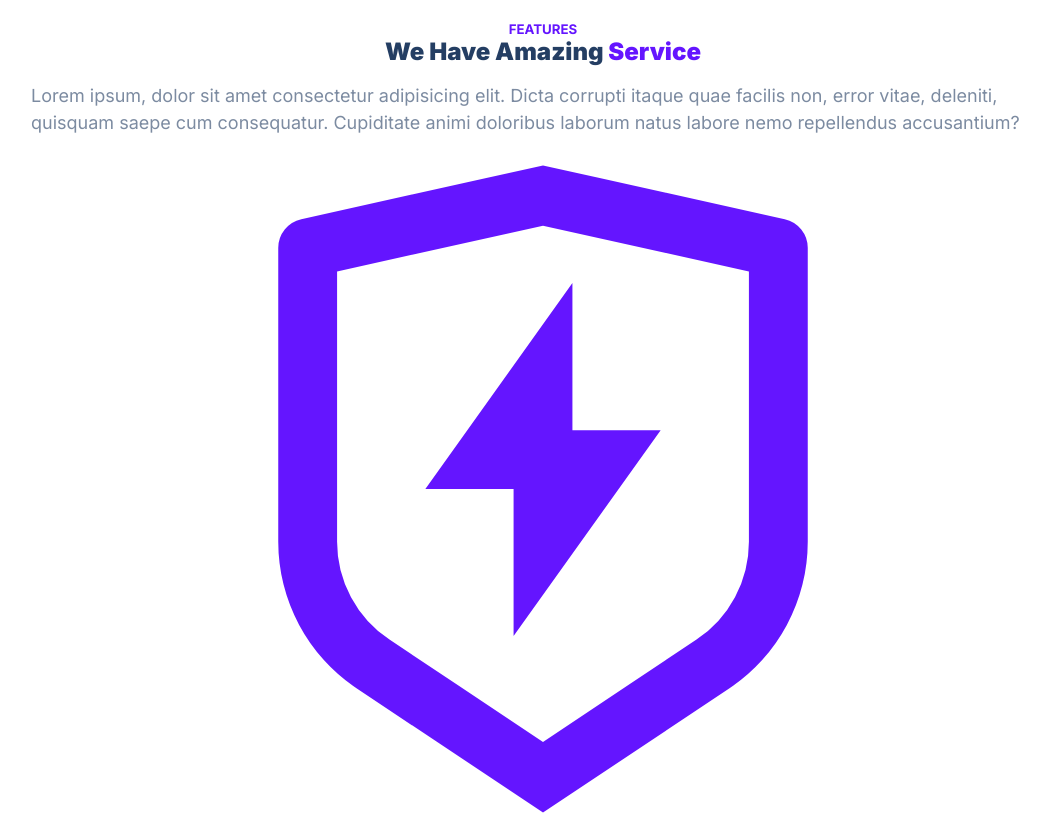
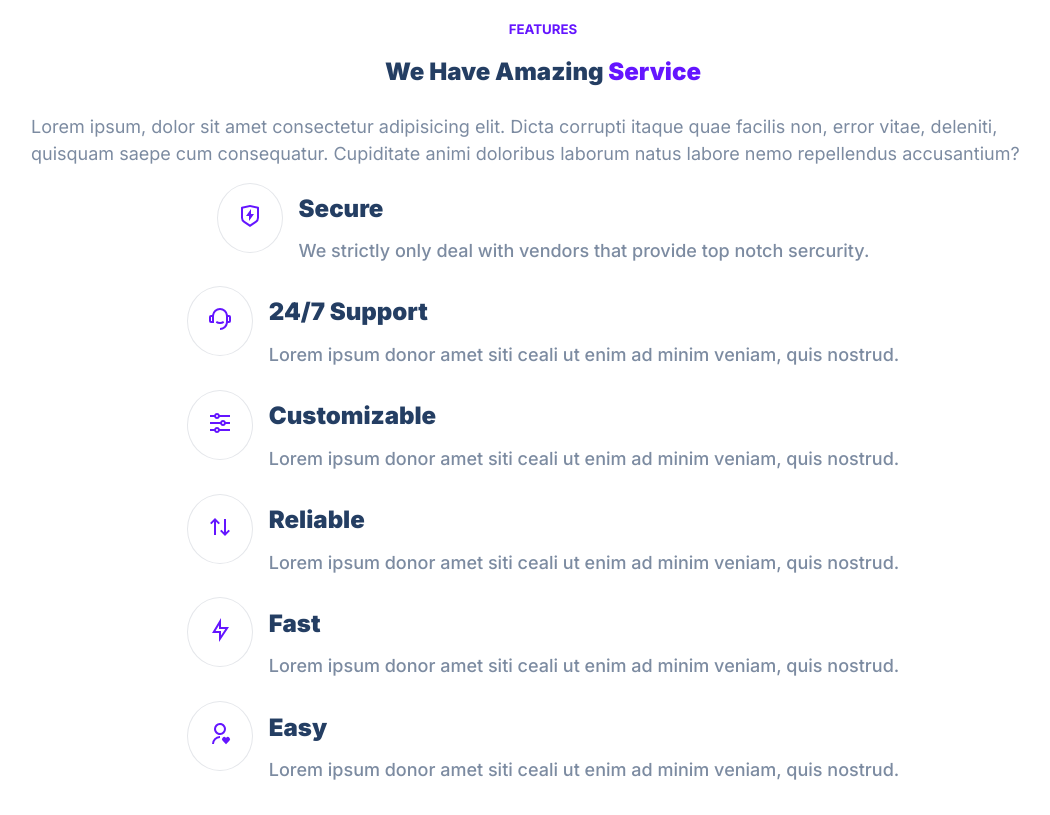
Before and after one commit to elizabethcarter514-2025/-1st-final-project-2026, a plain HTML site: page index.html in a window 1280 px wide. Shown: the part 840-1655 px from the top of the page, without its empty margins (97-1147 px from the left). Drawn offline with Linux system fonts and the light colour scheme.

Commit message:
fixed icons

```diff
--- a/index.html
+++ b/index.html
@@ -102,66 +102,81 @@
             <p class="feature__description">
                 Lorem ipsum, dolor sit amet consectetur adipisicing elit. Dicta corrupti itaque quae facilis non, error vitae, deleniti, quisquam saepe cum consequatur. Cupiditate animi doloribus laborum natus labore nemo repellendus accusantium?
             </p>
-            <div class="feature__wrapper">
             <div class="feature">
-                    <div class="feature__img">
-                        <img class="#" src= "./assets/shield-icon.daefe14b320b14fbd9cbd18908ac93ec.svg"></i>
-                        <h2 class="feature__title">
-                            Secure
-                        </h2>
+                <div class="feature__row">
+                 <figure class="feature__img--wrapper">
+                 <img class="feature__img" src= "./assets/shield-icon.daefe14b320b14fbd9cbd18908ac93ec.svg" alt=""/>
+                    </figure>
+                        <div class="feature__text">
+                           <h2 class="feature__title">Secure</h2>
                         <p class="feature__para">
                             We strictly only deal with vendors that provide top notch sercurity.
                         </p>
                     </div>
                 </div>
+                </div>
+
                 <div class="feature">
-                    <div class="feature__img">
-                        <img class="#" src= "./assets/support-icon.f9253ffa8cb6ffde5bbaa05eb5136375.svg"></i>
-                    </div>
-                        <h2 class="feature__title">
-                            24/7 Support
-                        </h2>
+                <div class="feature__row">
+                    <figure class="feature__img--wrapper">
+                        <img class="feature__img" src= "./assets/support-icon.f9253ffa8cb6ffde5bbaa05eb5136375.svg" alt=""/>
+                    </figure>
+                        <div class="feature__text">
+                           <h2 class="feature__title">24/7 Support</h2>
                         <p class="feature__para">
                             Lorem ipsum donor amet siti ceali ut enim ad minim veniam, quis nostrud.
                         </p>
                     </div>
+                </div>
+                </div>
                     <div class="feature">
-                    <div class="feature__img">
-                        <img class="#" src= "./assets/customize-icon.367468c90fd796009b97fbfba67b2c6a.svg"></i>
-                    </div>
-                        <h2 class="feature__title">
+                <div class="feature__row">
+                    <figure class="feature__img--wrapper">
+                        <img class="feature__img" src= "./assets/customize-icon.367468c90fd796009b97fbfba67b2c6a.svg" alt=""/>
+                    </figure>
+                    <div class="feature__text">                 <h2 class="feature__title">
                            Customizable
                         </h2>
                         <p class="feature__para">
                             Lorem ipsum donor amet siti ceali ut enim ad minim veniam, quis nostrud.
                         </p>
                     </div>
+                </div>
+                 </div>
                 <div class="feature">
-                    <div class="feature__img">
-                        <img class="#" src="./assets/reliable-icon.1367510a8f0a1bec76dc425d25f92f43.svg"></i>
-                    </div>
-                        <h2 class="feature__title">
+                    <div class="feature__row">
+                    <figure class="feature__img--wrapper">
+                        <img class="feature__img" src= "./assets/reliable-icon.1367510a8f0a1bec76dc425d25f92f43.svg" alt=""/>
+                    </figure>
+                    <div class="feature__text">                 <h2 class="feature__title">
                            Reliable
                         </h2>
                         <p class="feature__para">
                             Lorem ipsum donor amet siti ceali ut enim ad minim veniam, quis nostrud.
                         </p>
                     </div>
+                </div>
+                 </div>
                 <div class="feature">
-                    <div class="feature__img">
-                        <img class="#" src= "./assets/fast-icon.dbb971a73d4805d2fc3bcdacdb55beba.svg"></i>
-                    </div>
-                        <h2 class="feature__title">
+                    <div class="feature__row">
+                    <figure class="feature__img--wrapper">
+                        <img class="feature__img" src= "./assets/fast-icon.dbb971a73d4805d2fc3bcdacdb55beba.svg" alt=""/>
+                    </figure>
+                    <div class="feature__text">                 <h2 class="feature__title">
                            Fast
                         </h2>
                         <p class="feature__para">
                             Lorem ipsum donor amet siti ceali ut enim ad minim veniam, quis nostrud.
                         </p>
                     </div>
+                </div>
+                 </div>
                 <div class="feature">
-                    <div class="feature__img">
-                        <img class="#" src= "./assets/simple-icon.673b7e1750b2a4ef32907fc164828d00.svg"></i>
-                        <h2 class="feature__title">
+                      <div class="feature__row">
+                    <figure class="feature__img--wrapper">
+                        <img class="feature__img" src= "./assets/simple-icon.673b7e1750b2a4ef32907fc164828d00.svg" alt=""/>
+                    </figure>
+                    <div class="feature__text">                 <h2 class="feature__title">
                            Easy
                         </h2>
                         <p class="feature__para">
@@ -169,7 +184,7 @@
                         </p>
                     </div>
                 </div>
-            </div>                                       </div>
+             </div>
           </div>
         </section>
 
--- a/style.css
+++ b/style.css
@@ -357,15 +357,23 @@ FEATURES ↓
     display: flex;
     flex-direction: column;
     align-items: center;
+    font-size: 16px;
 }
 
 .container {
 padding: 80px 0px;
+
 }
+
+.feature__text--container {
+   margin: 0px 16px;
+   padding: 32px 8px;
+   }
 
 .section__title {
     color: #6415ff;
-    font: 16px;
+    font: 24px;
+    justify-content: center;
 }
 
 h2 {
@@ -373,6 +381,8 @@ h2 {
     font: 36px;
     font-weight: 900;
     letter-spacing: .025;
+    padding-top: 2%;
+    padding-bottom: 1%;
 }
 
 .feature__description {
@@ -394,10 +404,22 @@ h2 {
  justify-content: space-around;
 }
 
+.feature__row {
+ display: flex;
+ align-items: center;
+ gap: 16px;
+}
+
 .feature__img {
-  max-width: 100%;
-  display:flex;
-  flex-wrap: wrap;
+  width: 24px;
+  height: 24px;
+  }
+
+  .feature__img--wrapper {
+    flex-shrink: 0;
+    padding: 20px;
+    border: 1px solid #e5e7eb;
+    border-radius: 50%;
   }
 
 .feature__title {
@@ -407,9 +429,15 @@ h2 {
 }
 .feature__para {
     color: #7C8BA1;
-    font: 16px;
+    font: 16px,;
     margin: 4px 0px 0px;
+    opacity: 1;
+    line-height: 2;
+    font-weight: 500;
 }
+
+
+
 
 
 
```
Lines whose indentation alone changed are shown as unchanged.
